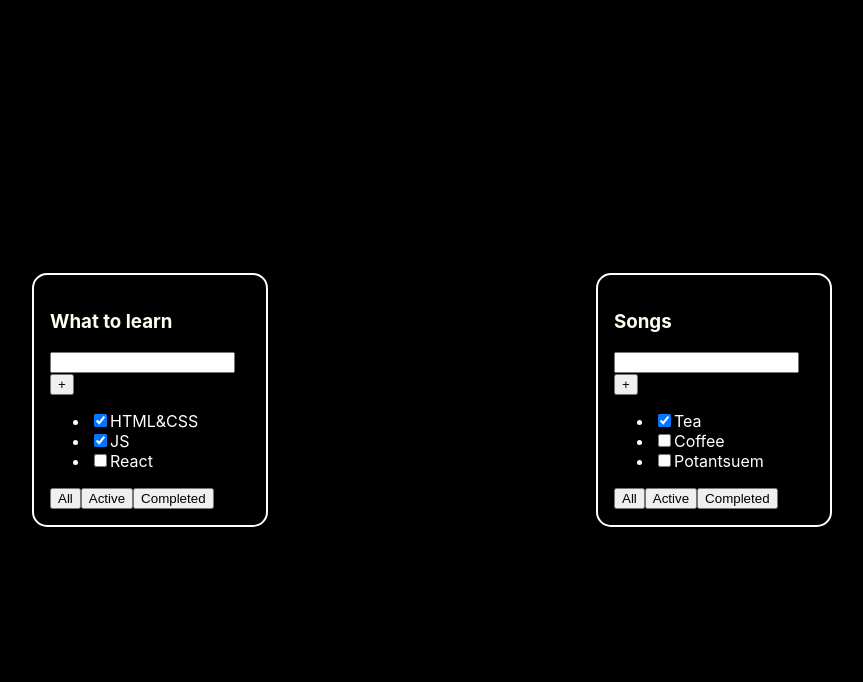
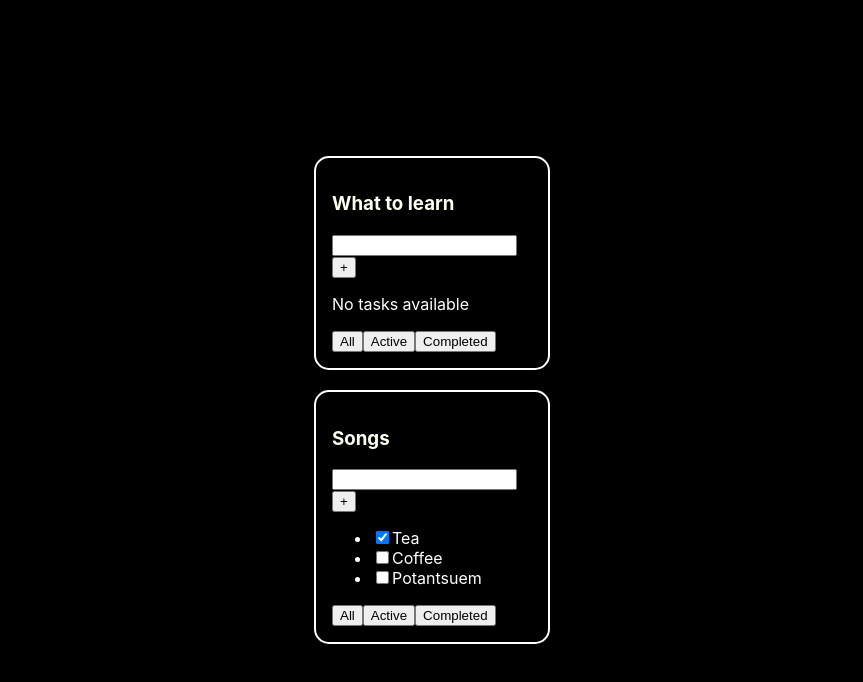
Before and after one commit to suniaikin/todolist-01, a React (Vite) app: page / in a window 1280 px wide. Shown: the top 682 px of the page, without its empty margins (208-1071 px from the left). Built offline with nearby package versions, Linux system fonts and the light colour scheme.

Commit message:
no tasks message

```diff
--- a/src/App.tsx
+++ b/src/App.tsx
@@ -6,9 +6,7 @@ export function App() {
     const todolistTitle_1: string = "What to learn";
     const todolistTitle_2: string = "Songs";
     const tasks_1: TaskType[] = [
-        { id: 1, title: "HTML&CSS", isDone: true },
-        { id: 2, title: "JS", isDone: true },
-        { id: 3, title: "React", isDone: false },
+
     ];
     const tasks_2: TaskType[] = [
         { id: 4, title: "Tea", isDone: true },
--- a/src/TodolistItem.tsx
+++ b/src/TodolistItem.tsx
@@ -1,7 +1,6 @@
 import { PropsTypes } from "./Types";
 
 export const TodolistItem = ({ tasks, title }: PropsTypes) => {
-
     const listItems = tasks.map((task) => {
         return (
             <li>
@@ -11,14 +10,16 @@ export const TodolistItem = ({ tasks, title }: PropsTypes) => {
         );
     });
 
+    const tasksList =
+        tasks.length === 0 ? <p>No tasks available</p> : <ul>{listItems}</ul>;
+
     return (
         <div className="lists">
             <h3>{title}</h3>
             <div>
                 <input />
                 <button>+</button>
-            </div>
-            <ul>{listItems}</ul>
+            </div>           {tasksList}
             <div>
                 <button>All</button>
                 <button>Active</button>
--- a/src/index.css
+++ b/src/index.css
@@ -36,13 +36,14 @@ body {
 
 .App {
     display: flex;
-    flex-direction: row;
+    flex-direction: column;
     justify-content: space-between;
     align-items: center;
     width: 100%;
     margin: 0 auto;
     max-width: 800px;
     padding: 16px;
+    gap: 20px;
 }
 
 .lists {
```
